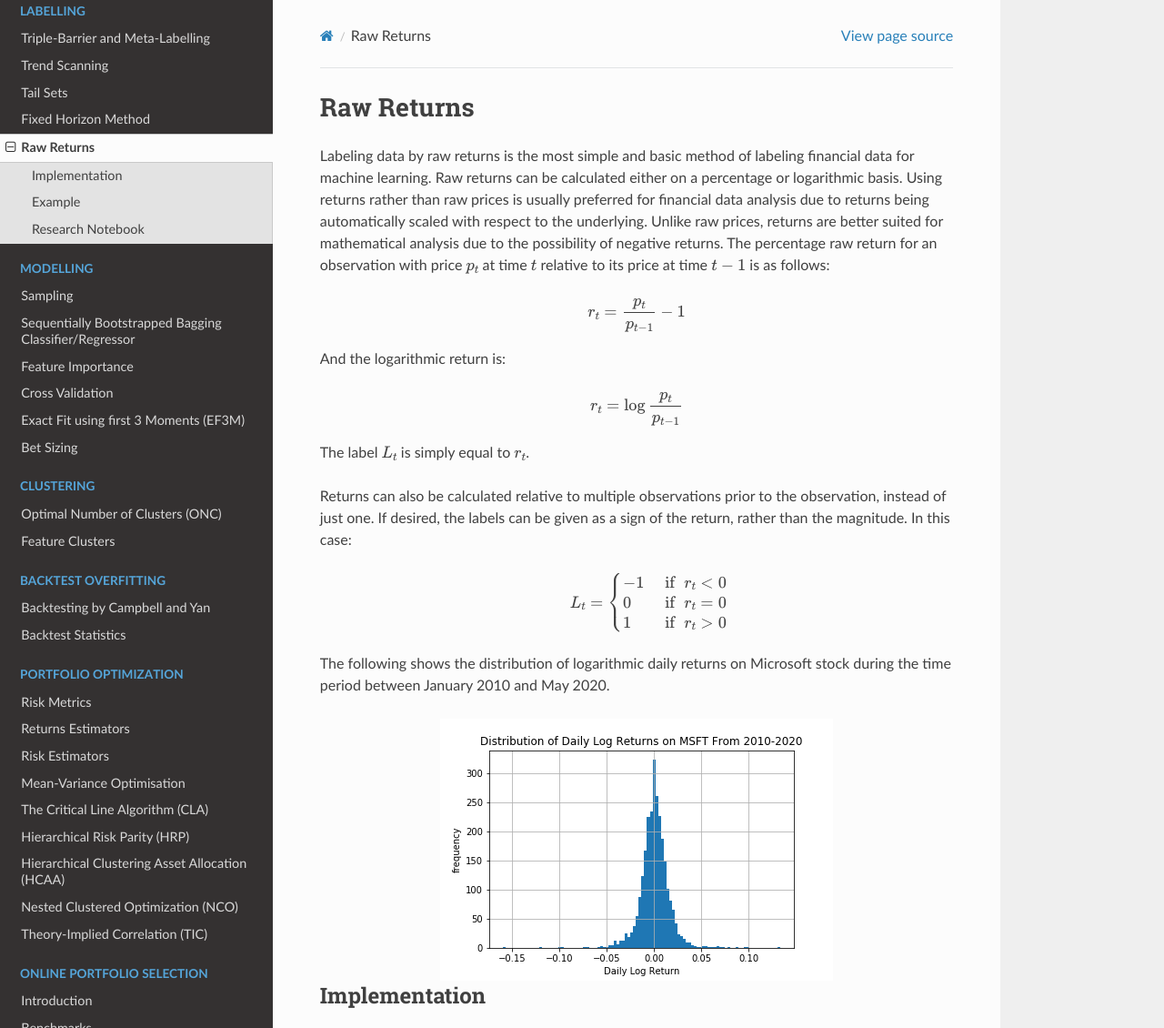
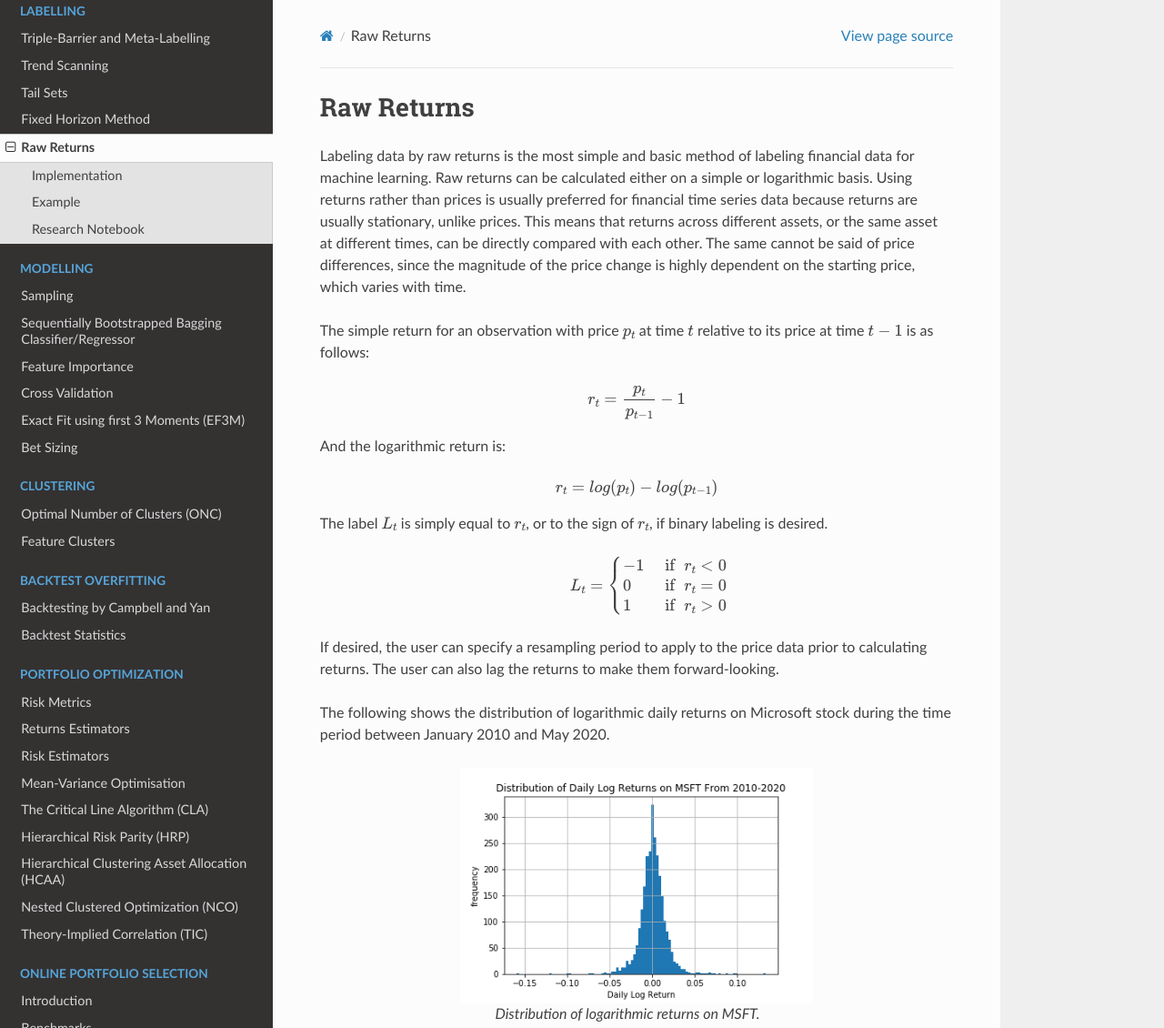
Before and after one commit to hudson-and-thames/mlfinlab, a Sphinx documentation site: the page built from docs/source/implementations/labeling_raw_return.rst, in a window 1280 px wide and 1400 px high, cut to the strip 0-1130 px from the top of the window. Shown: the whole strip at 91% size. Built offline with Sphinx 7.4.7 and the Read the Docs theme 2.0.0, drawn with Linux system fonts in a browser that asks for light colours; some of the changed text lies outside the part shown.

Commit message:
added to docs

```diff
--- a/docs/source/implementations/labeling_raw_return.rst
+++ b/docs/source/implementations/labeling_raw_return.rst
@@ -5,9 +5,12 @@ Raw Returns
 ===========
 
 Labeling data by raw returns is the most simple and basic method of labeling financial data for machine learning. Raw returns can
-be calculated either on a percentage or logarithmic basis. Using returns rather than raw prices is usually preferred for financial data
-analysis due to returns being automatically scaled with respect to the underlying. Unlike raw prices, returns are better suited for
-mathematical analysis due to the possibility of negative returns. The percentage raw return for an observation with
+be calculated either on a simple or logarithmic basis. Using returns rather than prices is usually preferred for financial time series
+data because returns are usually stationary, unlike prices. This means that returns across different assets, or the same asset
+at different times, can be directly compared with each other. The same cannot be said of price differences, since the magnitude of the
+price change is highly dependent on the starting price, which varies with time.
+
+The simple return for an observation with
 price :math:`p_t` at time :math:`t` relative to its price at time :math:`t-1` is as follows:
 
 .. math::
@@ -16,12 +19,9 @@ price :math:`p_t` at time :math:`t` relative to its price at time :math:`t-1` is
 And the logarithmic return is:
 
 .. math::
-    r_t = \log \frac{p_{t}}{p_{t-1}}
+    r_t = log(p_t) - log(p_{t-1})
 
-The label :math:`L_t` is simply equal to :math:`r_t`.
-
-Returns can also be calculated relative to multiple observations prior to the observation, instead of just one. If desired, the labels
-can be given as a sign of the return, rather than the magnitude. In this case:
+The label :math:`L_t` is simply equal to :math:`r_t`, or to the sign of :math:`r_t`, if binary labeling is desired.
 
  .. math::
      \begin{equation}
@@ -34,14 +34,19 @@ can be given as a sign of the return, rather than the magnitude. In this case:
      \end{split}
      \end{equation}
 
+If desired, the user can specify a resampling period to apply to the price data prior to calculating returns. The user
+can also lag the returns to make them forward-looking.
+
 The following shows the distribution of logarithmic daily returns on Microsoft stock during the time period between January
 2010 and May 2020.
 
-.. image:: labeling_images/Raw_returns_distribution.png
-   :scale: 100 %
+.. figure:: labeling_images/Raw_returns_distribution.png
+   :scale: 90 %
    :align: center
+   :figclass: align-center
+   :alt: raw returns image
 
-
+   Distribution of logarithmic returns on MSFT.
 
 Implementation
 ##############
@@ -61,13 +66,15 @@ Below is an example on how to use the raw returns labeling method.
 
     # Import price data
     data = pd.read_csv('../Sample-Data/stock_prices.csv', index_col='Date', parse_dates=True)
-    ticker = 'SPY'
 
-    # Create labels numerically based on percentage returns
-    returns = raw_returns(data[ticker])
+    # Create labels numerically based on simple returns
+    returns = raw_returns(prices=data)
 
     # Create labels categorically based on logarithmic returns
-    returns = raw_returns(data[ticker], binary=True, logarithmic=True)
+    returns = raw_returns(prices=data, binary=True, logarithmic=True)
+
+    # Create labels categorically on weekly data with forward looking log returns.
+    returns = raw_returns(prices=data, binary=True, logarithmic=True, resample_by='W', lag=True)
 
 Research Notebook
 #################
```
Also changed, not shown: 1 other file.
